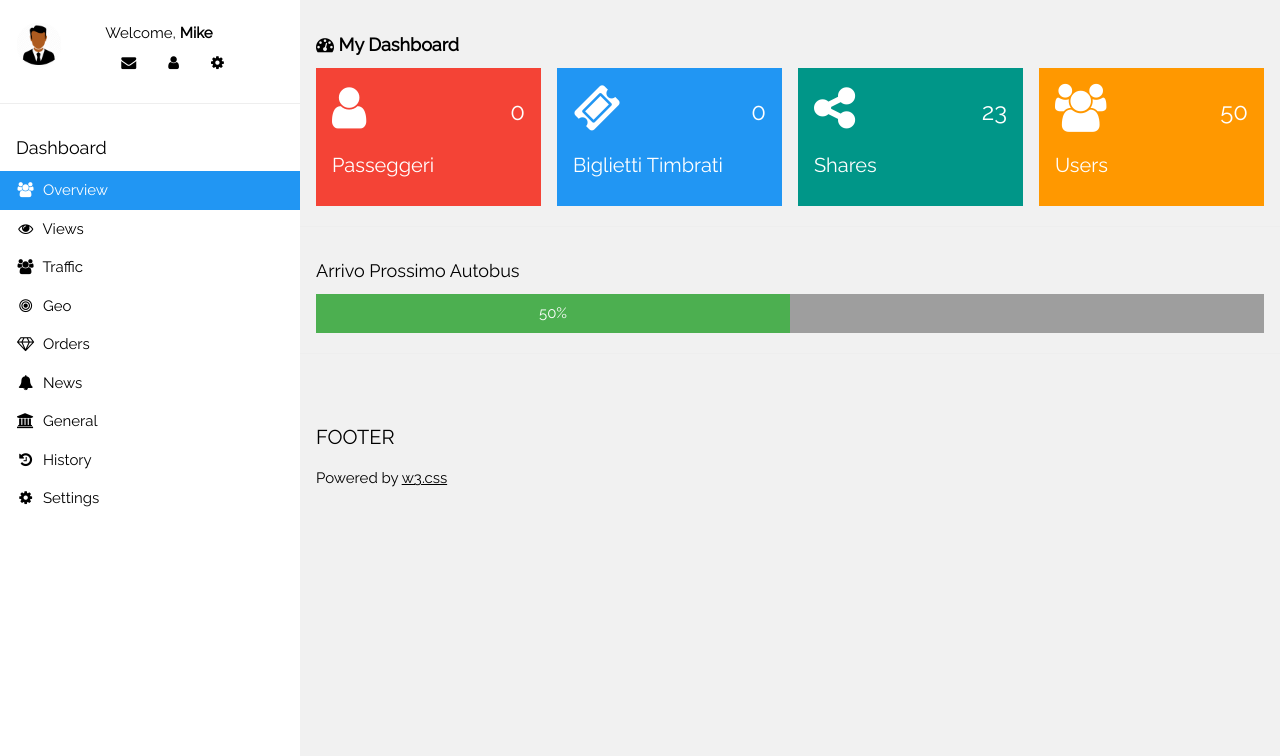
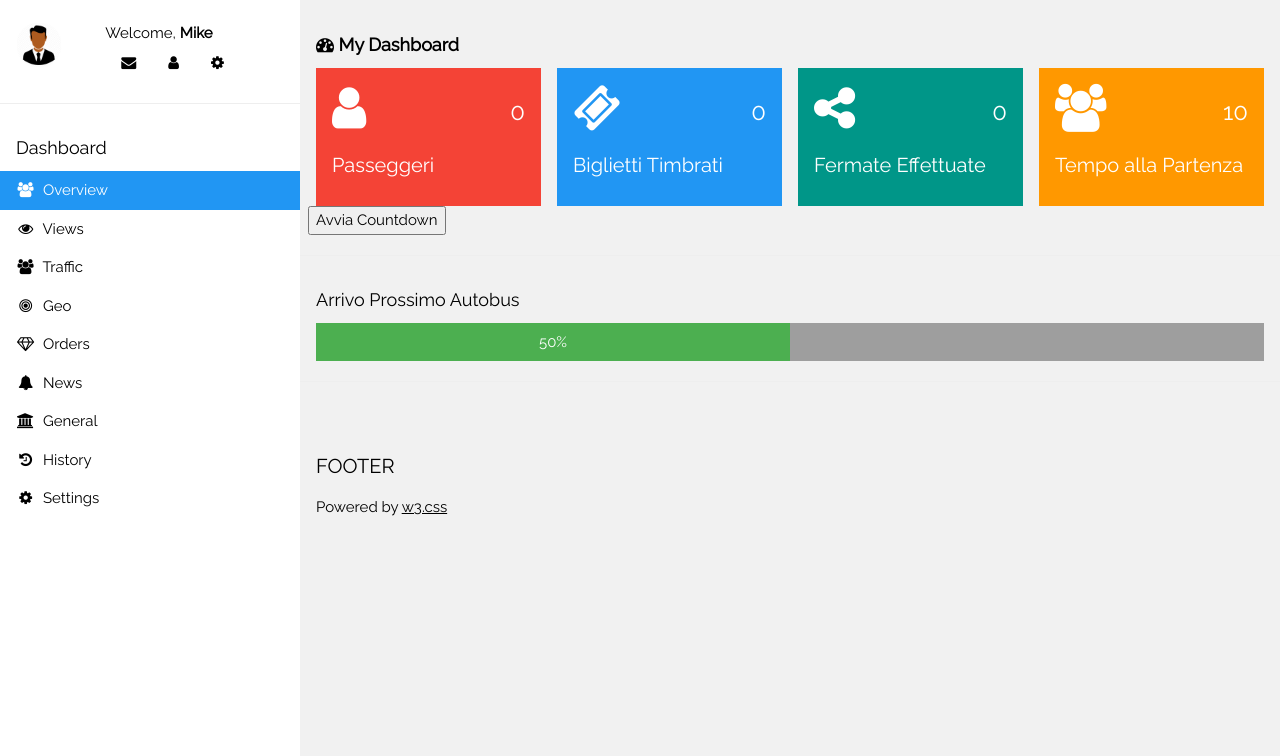
Before and after one commit to guimme01/smart-bus, a Flask app: page / in a window 1280 px wide. Shown: the part 44-800 px from the top of the page. Run offline with Flask 3, Linux system fonts and the light colour scheme.

Commit message:
Coundown Implemented
with just a button in order to simulate inputs

```diff
--- a/flaskr/Routes.py
+++ b/flaskr/Routes.py
@@ -11,10 +11,13 @@ data = 0
 def home():
     percarrivo = 50
     numtick = 0
-    return render_template('home.html', percentualeArrivo=percarrivo, numpasseggeri=numpass, numticket=numtick)
+    numferm = 0
+    return render_template('home.html', percentualeArrivo=percarrivo, numpasseggeri=numpass, numticket=numtick,
+                           numfermate=numferm)
 
 
 @views.route("/laserAction", methods=["GET", "POST"])
+# mqtt.subscribe("/laserAction")
 def handle_post():
     global numpass, data
     if request.is_json:
--- /dev/null
+++ b/flaskr/static/js/countdown.js
@@ -0,0 +1,58 @@
+let countdownValue = 10; // Numero di secondi iniziale
+let countdownInterval; // Variabile per salvare l'ID del setInterval
+
+// Funzione per avviare o resettare il countdown
+function startOrResetCountdown() {
+    const countdownElement = document.getElementById('countdown');
+
+    // Se c'è un countdown in corso, fermalo
+    if (countdownInterval) {
+        clearInterval(countdownInterval);
+    }
+
+    // Reimposta il valore iniziale
+    countdownValue = 10;
+    countdownElement.textContent = countdownValue;
+
+    // Avvia il nuovo countdown
+    countdownInterval = setInterval(() => {
+        countdownValue -= 1;
+        countdownElement.textContent = countdownValue;
+
+        if (countdownValue <= 0) {
+            clearInterval(countdownInterval);
+            countdownElement.textContent = "0"; // Imposta a 0 alla fine
+        }
+    }, 1000);
+}
+
+// Event listener sul pulsante
+document.addEventListener('DOMContentLoaded', () => {
+    const startButton = document.getElementById('start-button');
+    startButton.addEventListener('click', () => {
+        startOrResetCountdown(); // Avvia o resetta il countdown al clic
+    });
+});
+
+// Get the Sidebar
+var mySidebar = document.getElementById("mySidebar");
+
+// Get the DIV with overlay effect
+var overlayBg = document.getElementById("myOverlay");
+
+// Toggle between showing and hiding the sidebar, and add overlay effect
+function w3_open() {
+  if (mySidebar.style.display === 'block') {
+    mySidebar.style.display = 'none';
+    overlayBg.style.display = "none";
+  } else {
+    mySidebar.style.display = 'block';
+    overlayBg.style.display = "block";
+  }
+}
+
+// Close the sidebar with the close button
+function w3_close() {
+  mySidebar.style.display = "none";
+  overlayBg.style.display = "none";
+}
--- a/flaskr/templates/home.html
+++ b/flaskr/templates/home.html
@@ -89,22 +89,23 @@ html,body,h1,h2,h3,h4,h5 {font-family: "Raleway", sans-serif}
       <div class="w3-container w3-teal w3-padding-16">
         <div class="w3-left"><i class="fa fa-share-alt w3-xxxlarge"></i></div>
         <div class="w3-right">
-          <h3>23</h3>
+          <h3>{{ numfermate }}</h3>
         </div>
         <div class="w3-clear"></div>
-        <h4>Shares</h4>
+        <h4>Fermate Effettuate</h4>
       </div>
     </div>
     <div class="w3-quarter">
-      <div class="w3-container w3-orange w3-text-white w3-padding-16">
+    <div class="w3-container w3-orange w3-text-white w3-padding-16">
         <div class="w3-left"><i class="fa fa-users w3-xxxlarge"></i></div>
         <div class="w3-right">
-          <h3>50</h3>
+            <h3 id="countdown">10</h3>
         </div>
         <div class="w3-clear"></div>
-        <h4>Users</h4>
-      </div>
+        <h4>Tempo alla Partenza</h4>
     </div>
+    </div>
+    <button id="start-button">Avvia Countdown</button>
   </div>
 
   <hr>
@@ -128,30 +129,7 @@ html,body,h1,h2,h3,h4,h5 {font-family: "Raleway", sans-serif}
   <!-- End page content -->
 </div>
 
-<script>
-// Get the Sidebar
-var mySidebar = document.getElementById("mySidebar");
-
-// Get the DIV with overlay effect
-var overlayBg = document.getElementById("myOverlay");
-
-// Toggle between showing and hiding the sidebar, and add overlay effect
-function w3_open() {
-  if (mySidebar.style.display === 'block') {
-    mySidebar.style.display = 'none';
-    overlayBg.style.display = "none";
-  } else {
-    mySidebar.style.display = 'block';
-    overlayBg.style.display = "block";
-  }
-}
-
-// Close the sidebar with the close button
-function w3_close() {
-  mySidebar.style.display = "none";
-  overlayBg.style.display = "none";
-}
-</script>
+<script src="static/js/countdown.js"></script>
 
 {% endblock %}
 
```
